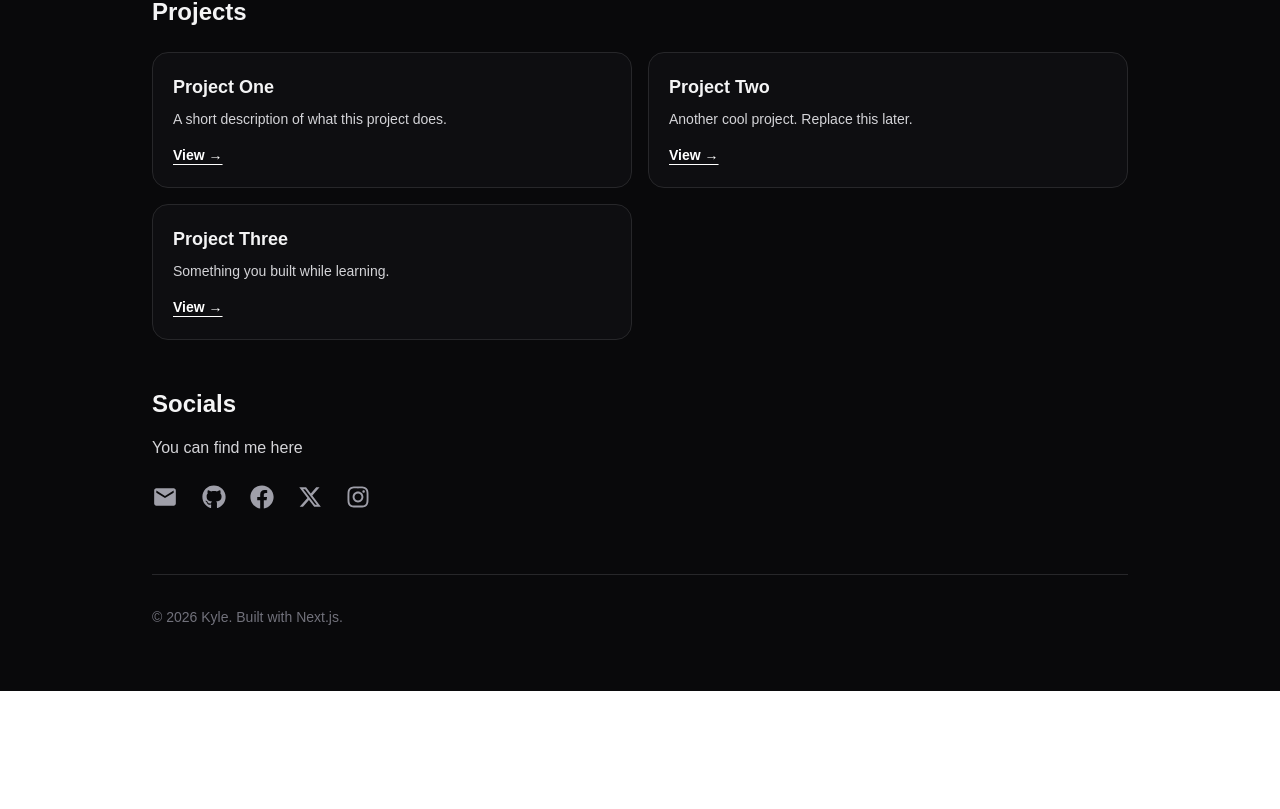
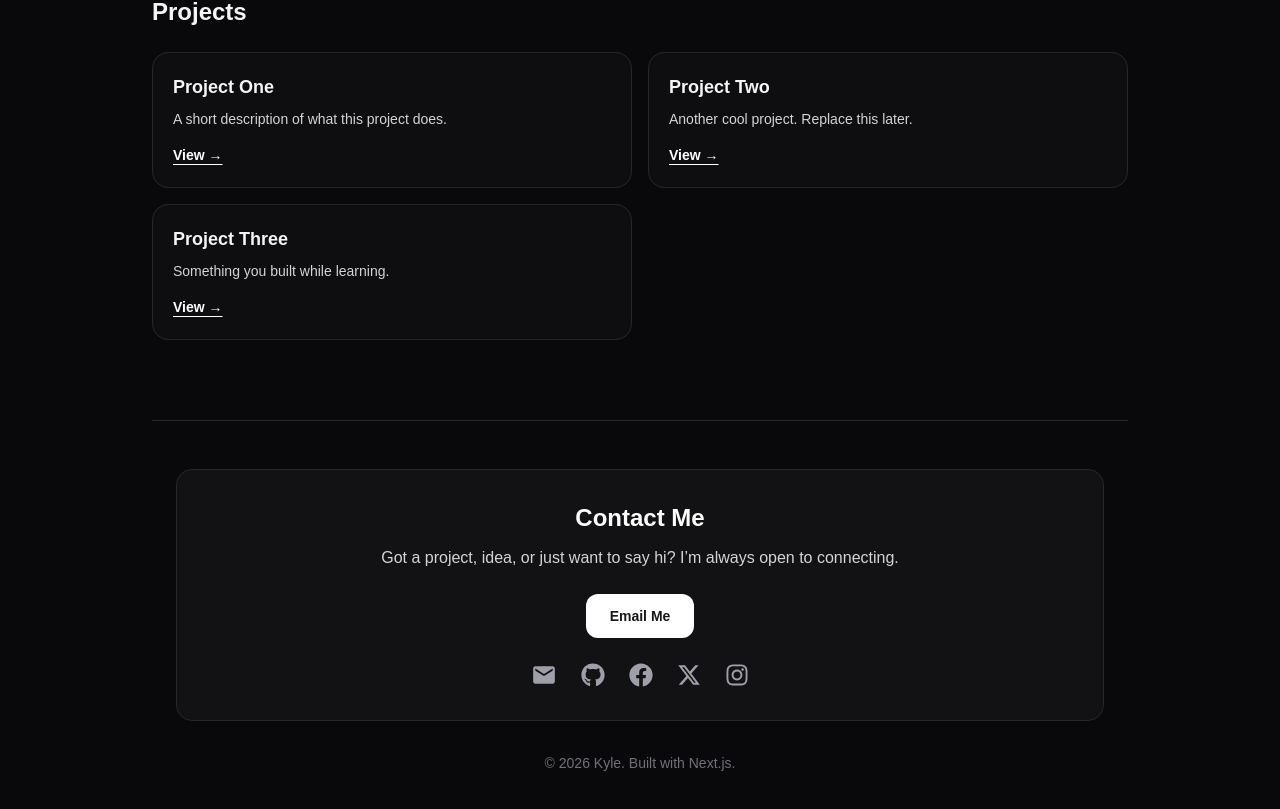
Before and after one commit to Elykaboo/Portfolio, a Next.js app in the folder my-portfolio/: page / in a window 1280 px wide. Shown: the part 681-1490 px from the top of the page. Before the commit the page ends 1372 px from the top, so only its background shows below. Built offline with nearby package versions, Linux system fonts and the light colour scheme.

Commit message:
Contacts & Socials Tweaks

```diff
--- a/my-portfolio/app/page.tsx
+++ b/my-portfolio/app/page.tsx
@@ -6,6 +6,7 @@ import { MdEmail } from "react-icons/md";
 
 
 const skills = ["HTML", "CSS", "JavaScript", "Next.js", "Tailwind", "Git"];
+
 
 const projects = [
   {
@@ -24,6 +25,7 @@ const projects = [
     link: "#",
   },
 ];
+
 
 export default function Home() {
   return (
@@ -123,13 +125,28 @@ export default function Home() {
           </div>
         </section>
 
-        {/* SOCIALS */}
-        <section className="mt-12" id="socials">
-          <h2 className="text-2xl font-semibold">Socials</h2>
+            {/* Socials */}
+        <footer className="mt-20 border-t border-zinc-800 pt-12">
+          <div className="mx-auto max-w-5xl px-6">
+            {/* CONTACT CARD */}
+            <div className="rounded-2xl border border-zinc-800 bg-zinc-900/60 p-8 text-center">
+              <h2 className="text-2xl font-semibold text-white">Contact Me</h2>
 
-          <p className="mt-4 text-zinc-300">You can find me here</p>
+              <p className="mt-3 text-zinc-300">
+                Got a project, idea, or just want to say hi? I’m always open to
+                connecting.
+              </p>
 
-          <div className="mt-6 flex items-center gap-6">
+              <a
+                href="mailto:you@email.com"
+                className="mt-6 inline-block rounded-xl bg-white px-6 py-3 text-sm font-semibold text-zinc-900 hover:opacity-90"
+              >
+                Email Me
+              </a>
+
+              {/* OPTIONAL SOCIALS */}
+              <div className="mt-6 flex justify-center gap-4 text-sm text-zinc-400">
+                <div className=" flex items-center gap-6">
                   <a
                     href="mailto:kyleyambaoliwanag@gmail.com"
                     aria-label="Email"
@@ -174,10 +191,14 @@ export default function Home() {
                     <FaInstagram size={24} />
                   </a>
                 </div>
-        </section>
+              </div>
+            </div>
 
-        <footer className="mt-16 border-t border-zinc-800 pt-8 text-sm text-zinc-500">
+            {/* COPYRIGHT */}
+            <p className="mt-8 text-center text-sm text-zinc-500">
               © {new Date().getFullYear()} Kyle. Built with Next.js.
+            </p>
+          </div>
         </footer>
       </div>
     </main>
```
Lines whose indentation alone changed are shown as unchanged.
